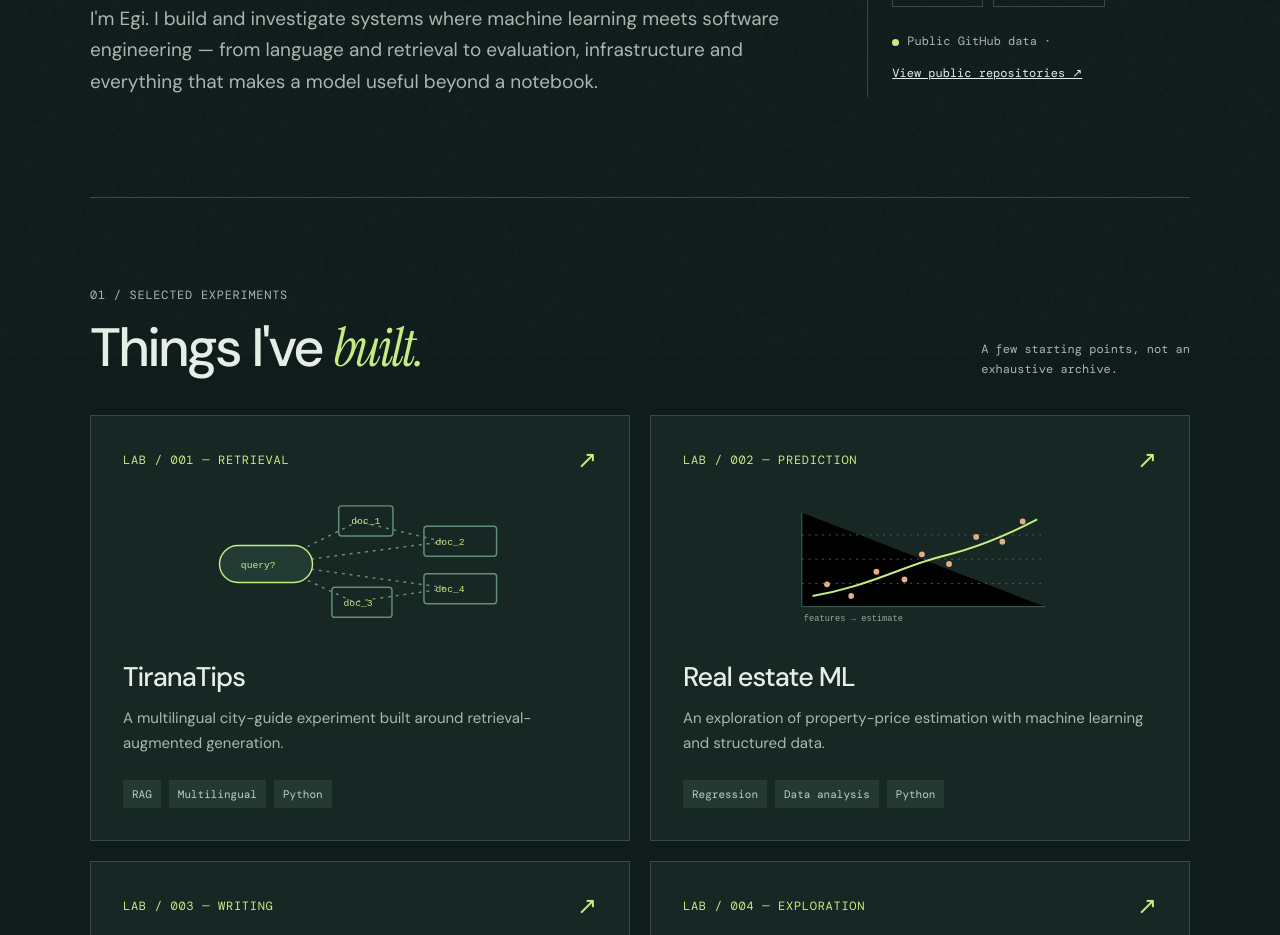
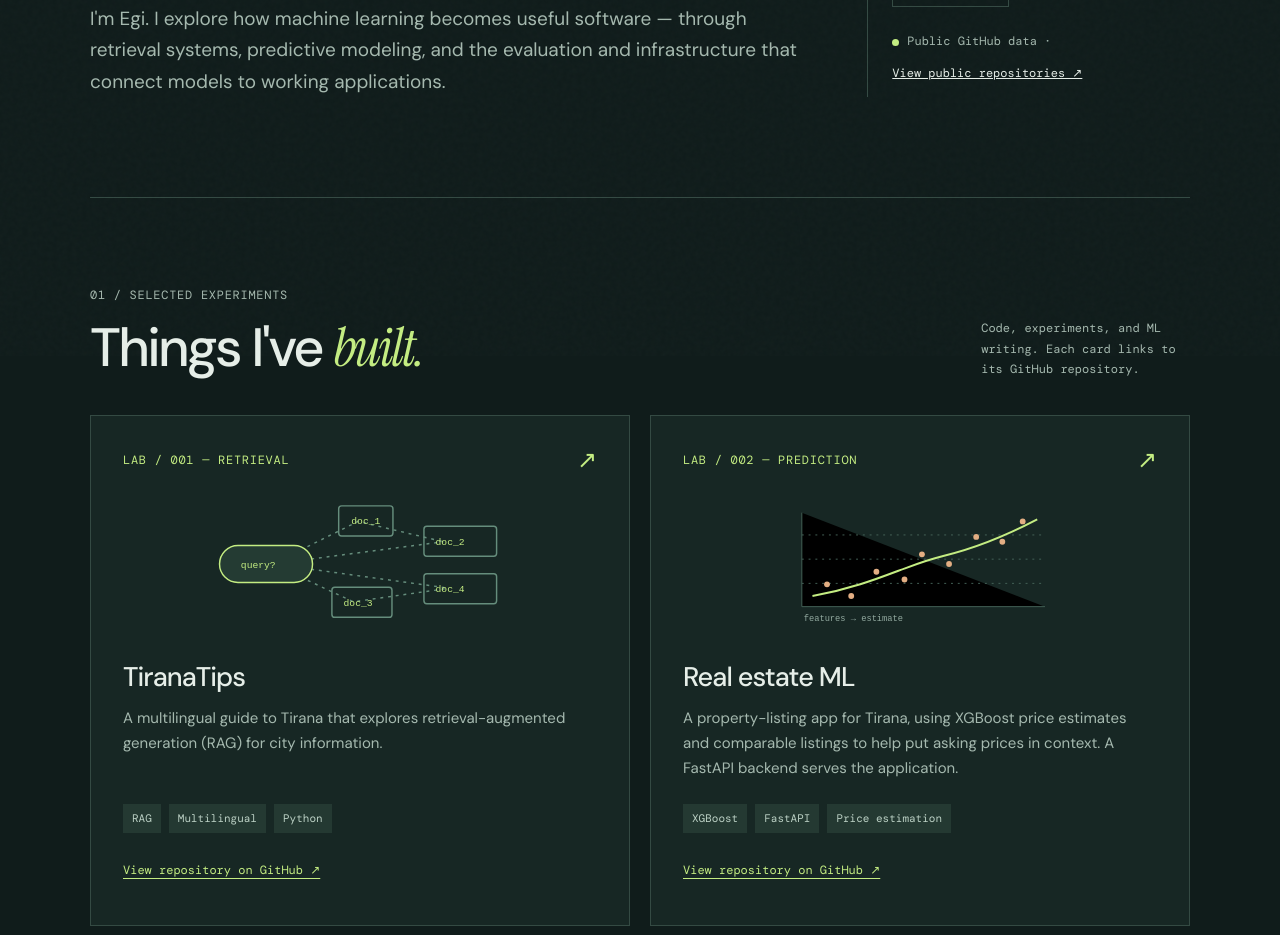
Before and after one commit to egigj-dev/egigj-dev.github.io, a plain HTML site: page index.html in a window 1280 px wide. Shown: the part 444-1379 px from the top of the page. Drawn offline with nearby package versions, Linux system fonts and the light colour scheme; no server answers.

Commit message:
feat: improve portfolio accessibility design and content

```diff
--- a/index.html
+++ b/index.html
@@ -17,15 +17,15 @@
     <header class="topbar"><a class="brand" href="#top"><b>e.</b> / fieldnotes</a><nav aria-label="Main navigation"><a href="#work">01 / Work</a><a href="#approach">02 / Approach</a><a href="#notes">03 / Notes</a></nav></header>
     <main id="top" tabindex="-1">
       <section class="hero" aria-labelledby="intro-title">
-        <div><span class="eyebrow">Independent engineering notebook · Tirana, Albania</span><h1 id="intro-title">Curious by <em>design.</em><br>Technical by nature.</h1><p class="lede">I'm Egi. I build and investigate systems where machine learning meets software engineering — from language and retrieval to evaluation, infrastructure and everything that makes a model useful beyond a notebook.</p></div>
-        <aside class="hero-side"><h2 class="side-label">Currently exploring</h2><p>Retrieval systems · recommendation · applied ML · cloud architecture</p><h2 class="side-label">Find me elsewhere</h2><div class="links"><a class="chip" href="https://github.com/egigj-dev" target="_blank" rel="noopener noreferrer">GitHub ↗</a><a class="chip" href="https://github.com/egigj-dev?tab=repositories" target="_blank" rel="noopener noreferrer">All repos ↗</a></div><p class="github-note"><span class="live">Public GitHub data</span> · <a id="repo-count" href="https://github.com/egigj-dev?tab=repositories" target="_blank" rel="noopener noreferrer">View public repositories ↗</a></p></aside>
+        <div><span class="eyebrow">Independent engineering notebook · Tirana, Albania</span><h1 id="intro-title">Curious by <em>design.</em><br>Technical by nature.</h1><p class="lede">I'm Egi. I explore how machine learning becomes useful software — through retrieval systems, predictive modeling, and the evaluation and infrastructure that connect models to working applications.</p></div>
+        <aside class="hero-side"><h2 class="side-label">Currently exploring</h2><p>Retrieval systems · recommendation · applied ML · cloud architecture</p><h2 class="side-label">Find me elsewhere</h2><div class="links"><a class="chip" href="https://github.com/egigj-dev" target="_blank" rel="noopener noreferrer">GitHub ↗</a><a class="chip" href="https://github.com/egigj-dev?tab=repositories" target="_blank" rel="noopener noreferrer">All repos ↗</a><a class="chip" href="#ml-writing">ML writing ↓</a></div><p class="github-note"><span class="live">Public GitHub data</span> · <a id="repo-count" href="https://github.com/egigj-dev?tab=repositories" target="_blank" rel="noopener noreferrer">View public repositories ↗</a></p></aside>
       </section>
-      <section class="section" id="work" tabindex="-1" aria-labelledby="work-title"><div class="section-heading"><div><div class="section-kicker">01 / Selected experiments</div><h2 id="work-title">Things I've <em>built.</em></h2></div><div class="section-note">A few starting points, not an exhaustive archive.</div></div>
+      <section class="section" id="work" tabindex="-1" aria-labelledby="work-title"><div class="section-heading"><div><div class="section-kicker">01 / Selected experiments</div><h2 id="work-title">Things I've <em>built.</em></h2></div><div class="section-note">Code, experiments, and ML writing. Each card links to its GitHub repository.</div></div>
         <div class="project-grid">
-          <article class="project"><div class="project-top"><span class="project-id">LAB / 001 — RETRIEVAL</span><span class="arrow">↗</span></div><div class="project-art"><svg viewBox="0 0 320 130" role="img" aria-label="Illustration of a query connecting to retrieved documents"><g fill="none" stroke="#658d7c" stroke-width="1.5"><path d="M70 65L158 21 246 42M70 65L153 104 252 90M70 65L246 42M70 65L252 90" stroke-dasharray="3 5"/><rect x="15" y="46" width="96" height="38" rx="19" fill="#243b33" stroke="#c4ed82"/><rect x="138" y="5" width="56" height="31" rx="3"/><rect x="226" y="26" width="75" height="31" rx="3"/><rect x="131" y="89" width="62" height="31" rx="3"/><rect x="226" y="75" width="75" height="31" rx="3"/></g><g fill="#c4ed82" font-family="monospace" font-size="10"><text x="37" y="69">query?</text><text x="151" y="24">doc_1</text><text x="238" y="45">doc_2</text><text x="143" y="108">doc_3</text><text x="238" y="94">doc_4</text></g></svg></div><h3>TiranaTips</h3><p>A multilingual city-guide experiment built around retrieval-augmented generation.</p><div class="tags"><span>RAG</span><span>Multilingual</span><span>Python</span></div><a class="project-link" href="https://github.com/egigj-dev/TiranaTips" target="_blank" rel="noopener noreferrer" aria-label="Open TiranaTips on GitHub"></a></article>
-          <article class="project"><div class="project-top"><span class="project-id">LAB / 002 — PREDICTION</span><span class="arrow">↗</span></div><div class="project-art"><svg viewBox="0 0 320 130" role="img" aria-label="Illustrative scatter plot and fitted regression trend"><g stroke="#456358" stroke-width="1"><path d="M38 12V109H289"/><path d="M38 85H289M38 60H289M38 35H289" stroke-dasharray="2 5"/></g><path d="M49 98C111 87 145 66 183 57S258 31 281 19" fill="none" stroke="#c4ed82" stroke-width="2"/><g fill="#e3ae83"><circle cx="64" cy="86" r="3"/><circle cx="89" cy="98" r="3"/><circle cx="115" cy="73" r="3"/><circle cx="144" cy="81" r="3"/><circle cx="162" cy="55" r="3"/><circle cx="190" cy="65" r="3"/><circle cx="218" cy="37" r="3"/><circle cx="245" cy="42" r="3"/><circle cx="266" cy="21" r="3"/></g><text x="40" y="124" fill="#93aaa0" font-family="monospace" font-size="9">features → estimate</text></svg></div><h3>Real estate ML</h3><p>An exploration of property-price estimation with machine learning and structured data.</p><div class="tags"><span>Regression</span><span>Data analysis</span><span>Python</span></div><a class="project-link" href="https://github.com/egigj-dev/real-estate" target="_blank" rel="noopener noreferrer" aria-label="Open real estate project on GitHub"></a></article>
-          <article class="project"><div class="project-top"><span class="project-id">LAB / 003 — WRITING</span><span class="arrow">↗</span></div><div class="project-art"><svg viewBox="0 0 320 130" role="img" aria-label="Stylized research notes"><g fill="none" stroke="#658d7c"><rect x="76" y="7" width="168" height="116" rx="3"/><path d="M96 35H220M96 50H203M96 65H225M96 80H166M96 95H208" stroke-width="2"/></g><text x="96" y="25" fill="#c4ed82" font-family="monospace" font-size="10">notes / 03</text><circle cx="195" cy="80" r="17" fill="#172724" stroke="#e3ae83"/><path d="M185 80h20M195 70v20" stroke="#e3ae83"/></svg></div><h3>My blog</h3><p>Notes and explanations about deep learning fundamentals and ideas worth unpacking.</p><div class="tags"><span>Deep learning</span><span>Writing</span><span>Learning in public</span></div><a class="project-link" href="https://github.com/egigj-dev/my-blog" target="_blank" rel="noopener noreferrer" aria-label="Open my blog on GitHub"></a></article>
-          <article class="project"><div class="project-top"><span class="project-id">LAB / 004 — EXPLORATION</span><span class="arrow">↗</span></div><div class="project-art"><svg viewBox="0 0 320 130" role="img" aria-label="Stylized notebook code and output"><rect x="39" y="14" width="242" height="103" rx="5" fill="none" stroke="#658d7c"/><g font-family="monospace" font-size="13"><text x="56" y="43" fill="#c4ed82">In [1]:</text><text x="128" y="43" fill="#e6eee8">explore(data)</text><text x="56" y="74" fill="#e3ae83">Out[1]:</text></g><g fill="#658d7c"><rect x="130" y="69" width="24" height="29"/><rect x="162" y="79" width="24" height="19"/><rect x="194" y="60" width="24" height="38"/><rect x="226" y="48" width="24" height="50"/></g></svg></div><h3>Notebooks</h3><p>Small experiments, analyses and prototypes; the less polished side of investigation.</p><div class="tags"><span>Jupyter</span><span>Experiments</span><span>Python</span></div><a class="project-link" href="https://github.com/egigj-dev/notebooks" target="_blank" rel="noopener noreferrer" aria-label="Open notebooks on GitHub"></a></article>
+          <article class="project"><div class="project-top"><span class="project-id">LAB / 001 — RETRIEVAL</span><span class="arrow">↗</span></div><div class="project-art"><svg viewBox="0 0 320 130" role="img" aria-label="Illustration of a query connecting to retrieved documents"><g fill="none" stroke="#658d7c" stroke-width="1.5"><path d="M70 65L158 21 246 42M70 65L153 104 252 90M70 65L246 42M70 65L252 90" stroke-dasharray="3 5"/><rect x="15" y="46" width="96" height="38" rx="19" fill="#243b33" stroke="#c4ed82"/><rect x="138" y="5" width="56" height="31" rx="3"/><rect x="226" y="26" width="75" height="31" rx="3"/><rect x="131" y="89" width="62" height="31" rx="3"/><rect x="226" y="75" width="75" height="31" rx="3"/></g><g fill="#c4ed82" font-family="monospace" font-size="10"><text x="37" y="69">query?</text><text x="151" y="24">doc_1</text><text x="238" y="45">doc_2</text><text x="143" y="108">doc_3</text><text x="238" y="94">doc_4</text></g></svg></div><h3>TiranaTips</h3><p>A multilingual guide to Tirana that explores retrieval-augmented generation (RAG) for city information.</p><div class="tags"><span>RAG</span><span>Multilingual</span><span>Python</span></div><a class="project-link" href="https://github.com/egigj-dev/TiranaTips" target="_blank" rel="noopener noreferrer" aria-label="View TiranaTips repository on GitHub">View repository on GitHub ↗</a></article>
+          <article class="project"><div class="project-top"><span class="project-id">LAB / 002 — PREDICTION</span><span class="arrow">↗</span></div><div class="project-art"><svg viewBox="0 0 320 130" role="img" aria-label="Illustrative scatter plot and fitted regression trend"><g stroke="#456358" stroke-width="1"><path d="M38 12V109H289"/><path d="M38 85H289M38 60H289M38 35H289" stroke-dasharray="2 5"/></g><path d="M49 98C111 87 145 66 183 57S258 31 281 19" fill="none" stroke="#c4ed82" stroke-width="2"/><g fill="#e3ae83"><circle cx="64" cy="86" r="3"/><circle cx="89" cy="98" r="3"/><circle cx="115" cy="73" r="3"/><circle cx="144" cy="81" r="3"/><circle cx="162" cy="55" r="3"/><circle cx="190" cy="65" r="3"/><circle cx="218" cy="37" r="3"/><circle cx="245" cy="42" r="3"/><circle cx="266" cy="21" r="3"/></g><text x="40" y="124" fill="#93aaa0" font-family="monospace" font-size="9">features → estimate</text></svg></div><h3>Real estate ML</h3><p>A property-listing app for Tirana, using XGBoost price estimates and comparable listings to help put asking prices in context. A FastAPI backend serves the application.</p><div class="tags"><span>XGBoost</span><span>FastAPI</span><span>Price estimation</span></div><a class="project-link" href="https://github.com/egigj-dev/real-estate" target="_blank" rel="noopener noreferrer" aria-label="View real-estate repository on GitHub">View repository on GitHub ↗</a></article>
+          <article class="project"><div class="project-top"><span class="project-id">LAB / 003 — WRITING</span><span class="arrow">↗</span></div><div class="project-art"><svg viewBox="0 0 320 130" role="img" aria-label="Stylized research notes"><g fill="none" stroke="#658d7c"><rect x="76" y="7" width="168" height="116" rx="3"/><path d="M96 35H220M96 50H203M96 65H225M96 80H166M96 95H208" stroke-width="2"/></g><text x="96" y="25" fill="#c4ed82" font-family="monospace" font-size="10">notes / 03</text><circle cx="195" cy="80" r="17" fill="#172724" stroke="#e3ae83"/><path d="M185 80h20M195 70v20" stroke="#e3ae83"/></svg></div><h3 id="ml-writing" tabindex="-1">ML writing / my-blog</h3><p>Writing that unpacks deep learning fundamentals, using explanations to make the ideas behind models easier to understand.</p><div class="tags"><span>Deep learning</span><span>Writing</span><span>Learning in public</span></div><a class="project-link" href="https://github.com/egigj-dev/my-blog" target="_blank" rel="noopener noreferrer" aria-label="View my-blog writing repository on GitHub">View repository on GitHub ↗</a></article>
+          <article class="project"><div class="project-top"><span class="project-id">LAB / 004 — EXPLORATION</span><span class="arrow">↗</span></div><div class="project-art"><svg viewBox="0 0 320 130" role="img" aria-label="Stylized notebook code and output"><rect x="39" y="14" width="242" height="103" rx="5" fill="none" stroke="#658d7c"/><g font-family="monospace" font-size="13"><text x="56" y="43" fill="#c4ed82">In [1]:</text><text x="128" y="43" fill="#e6eee8">explore(data)</text><text x="56" y="74" fill="#e3ae83">Out[1]:</text></g><g fill="#658d7c"><rect x="130" y="69" width="24" height="29"/><rect x="162" y="79" width="24" height="19"/><rect x="194" y="60" width="24" height="38"/><rect x="226" y="48" width="24" height="50"/></g></svg></div><h3>Notebooks</h3><p>Jupyter notebooks for exploring data and testing ideas through small experiments, analyses, and prototypes.</p><div class="tags"><span>Jupyter</span><span>Experiments</span><span>Python</span></div><a class="project-link" href="https://github.com/egigj-dev/notebooks" target="_blank" rel="noopener noreferrer" aria-label="View notebooks repository on GitHub">View repository on GitHub ↗</a></article>
         </div>
       </section>
       <section class="section" id="approach" tabindex="-1" aria-labelledby="approach-title"><div class="section-heading"><div><div class="section-kicker">02 / How I think about systems</div><h2 id="approach-title">Beyond the <em>demo.</em></h2></div></div><div class="method-grid"><div class="method"><span class="num">[ 01 ]</span><h3>Start with the question.</h3><p>Problem framing, data quality, and baseline comparisons come before model complexity.</p></div><div class="method"><span class="num">[ 02 ]</span><h3>Make it inspectable.</h3><p>Evaluate the failure cases, document tradeoffs, and make the system explainable where possible.</p></div><div class="method"><span class="num">[ 03 ]</span><h3>Think about production.</h3><p>Inference is only one piece: APIs, retrieval, deployment, monitoring, security, and maintenance matter too.</p></div></div></section>
--- a/styles.css
+++ b/styles.css
@@ -36,7 +36,7 @@ a { color: inherit; }
 :focus-visible { outline: 2px solid var(--accent); outline-offset: 4px; }
 ::selection { background: var(--accent); color: var(--bg); }
 .container { max-width: var(--max); margin-inline: auto; padding-inline: var(--gutter); }
-main, .section { scroll-margin-top: 24px; }
+main, .section, #ml-writing { scroll-margin-top: 24px; }
 
 /* Navigation and keyboard entry */
 .skip-link {
@@ -172,8 +172,21 @@ nav a:focus-visible, .brand:focus-visible { color: var(--accent); }
 .project p { font-size: 15px; color: var(--muted); margin: 0 0 24px; max-width: 46ch; }
 .tags { display: flex; flex-wrap: wrap; gap: 8px; margin-top: auto; }
 .tags span { font: 11px/1.5 var(--mono); color: #bcd1c5; background: #243932; padding: 6px 9px; }
-.project-link { position: absolute; inset: 0; z-index: 2; }
-.project-link:focus-visible { outline: 3px solid var(--accent); outline-offset: -5px; }
+/* Keep one accessible link per card while making its destination visible. */
+.project-link {
+  display: inline-flex;
+  align-items: center;
+  align-self: flex-start;
+  min-height: 44px;
+  margin-top: 16px;
+  padding-block: 10px;
+  color: var(--accent);
+  font: 12px/1.6 var(--mono);
+  text-underline-offset: 4px;
+}
+.project-link::after { content: ''; position: absolute; inset: 0; z-index: 2; }
+.project-link:focus-visible { outline: none; }
+.project-link:focus-visible::after { outline: 3px solid var(--accent); outline-offset: -5px; }
 .project a:not(.project-link) { position: relative; z-index: 3; }
 
 /* Approach, topic index, and colophon */
```
Also changed, not shown: 1 other file.
